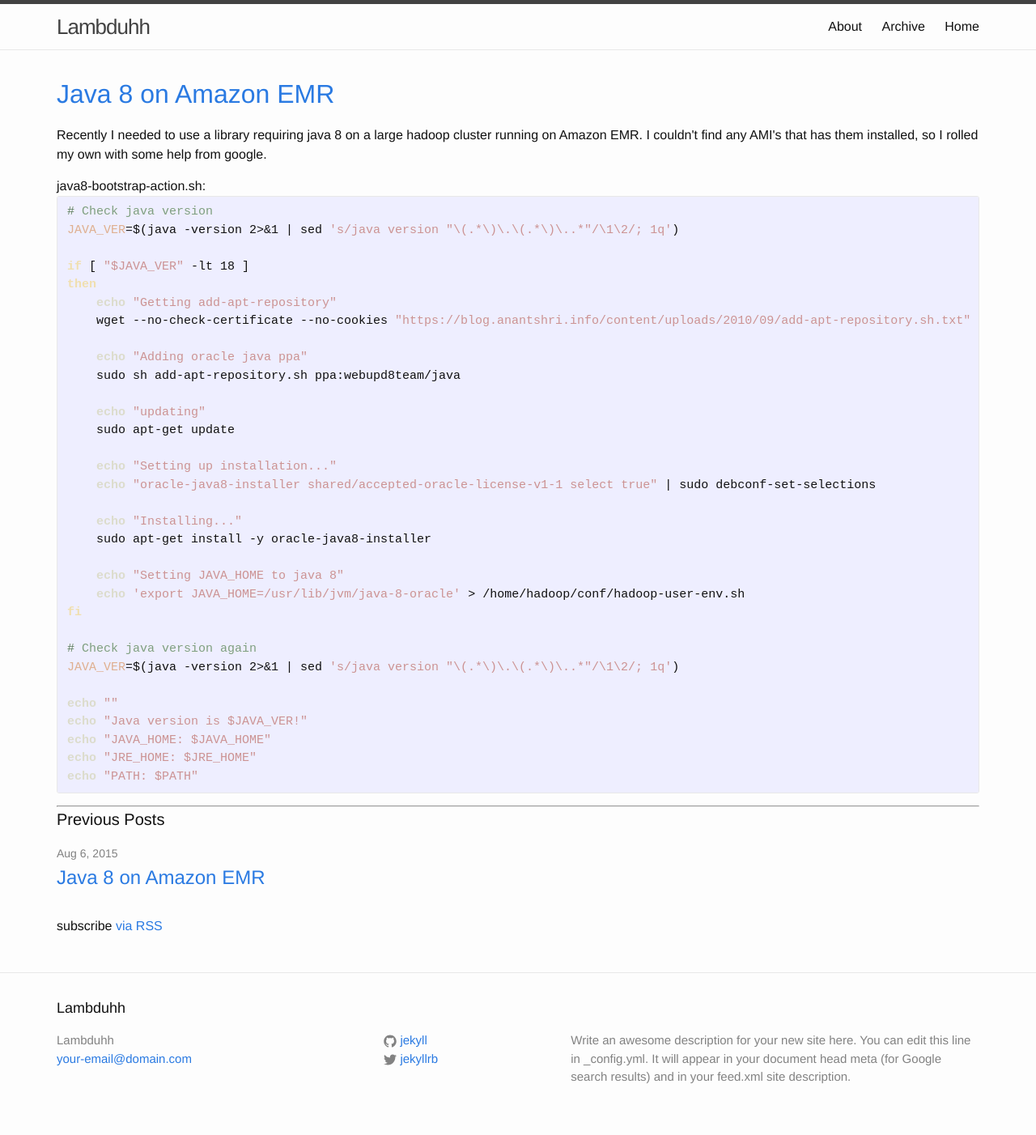
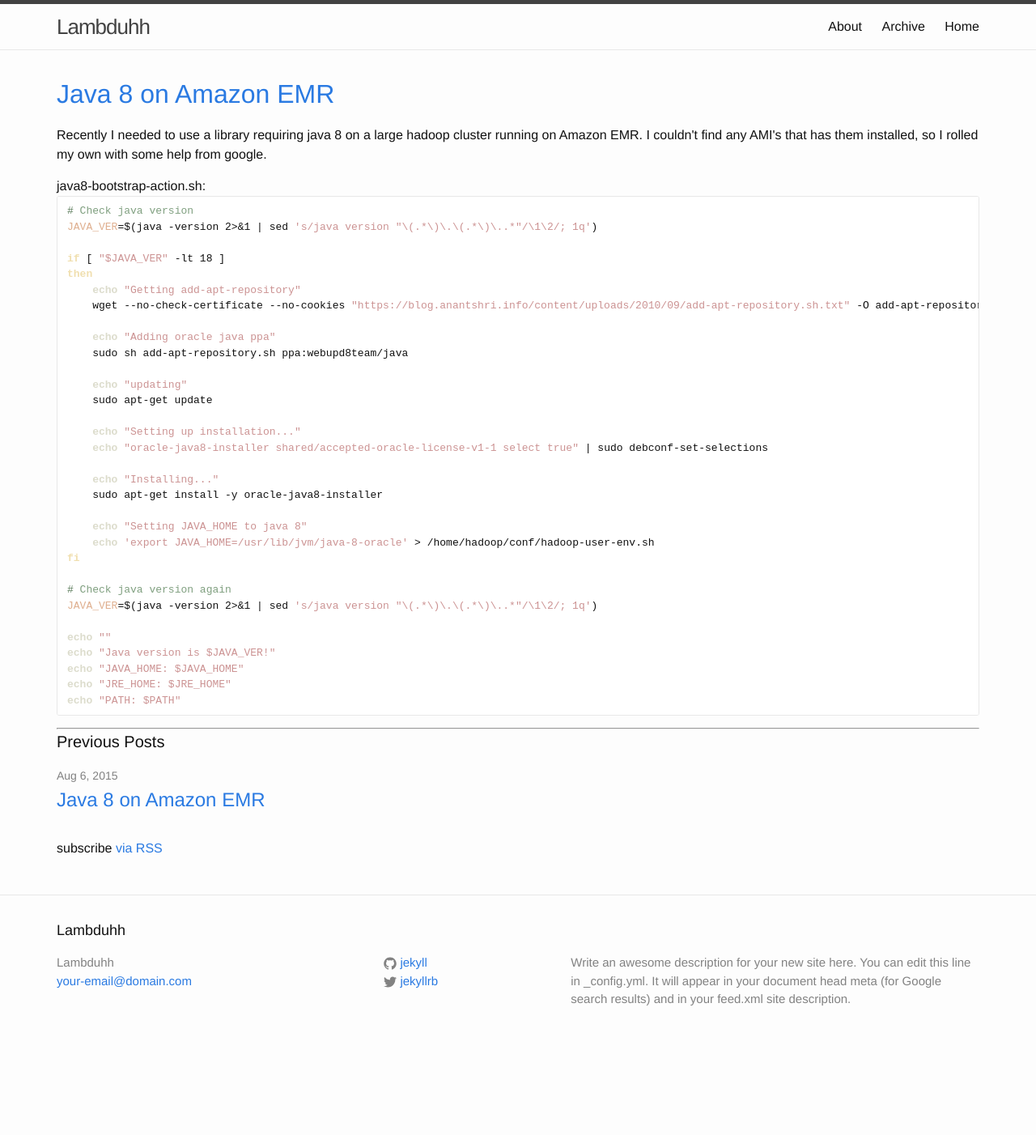
Before and after one commit to shlomiv/blog, a Jekyll site: the page built from index.html, in a window 1280 px wide. Shown: the whole page at 81% size. Built offline with Jekyll 4.4.1, drawn with Linux system fonts in a browser that asks for light colours; after the commit the page ends 1306 px from its top, so only the background shows below that.

Commit message:
fixed css

```diff
--- a/_sass/_base.scss
+++ b/_sass/_base.scss
@@ -127,10 +127,10 @@
  */
 pre,
 code {
-    font-size: 15px;
+    font-size: 13px;
     border: 1px solid $grey-color-light;
     border-radius: 3px;
-    background-color: #eef;
+    background-color: white;
 }
 
 code {
```
